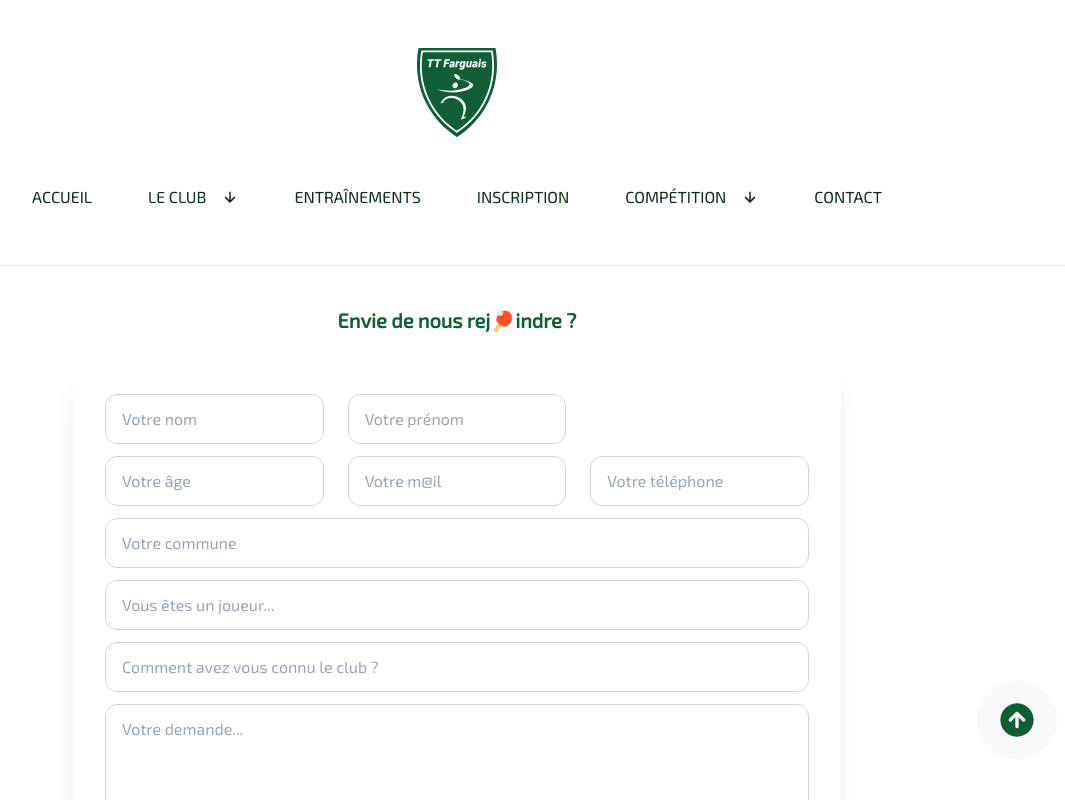
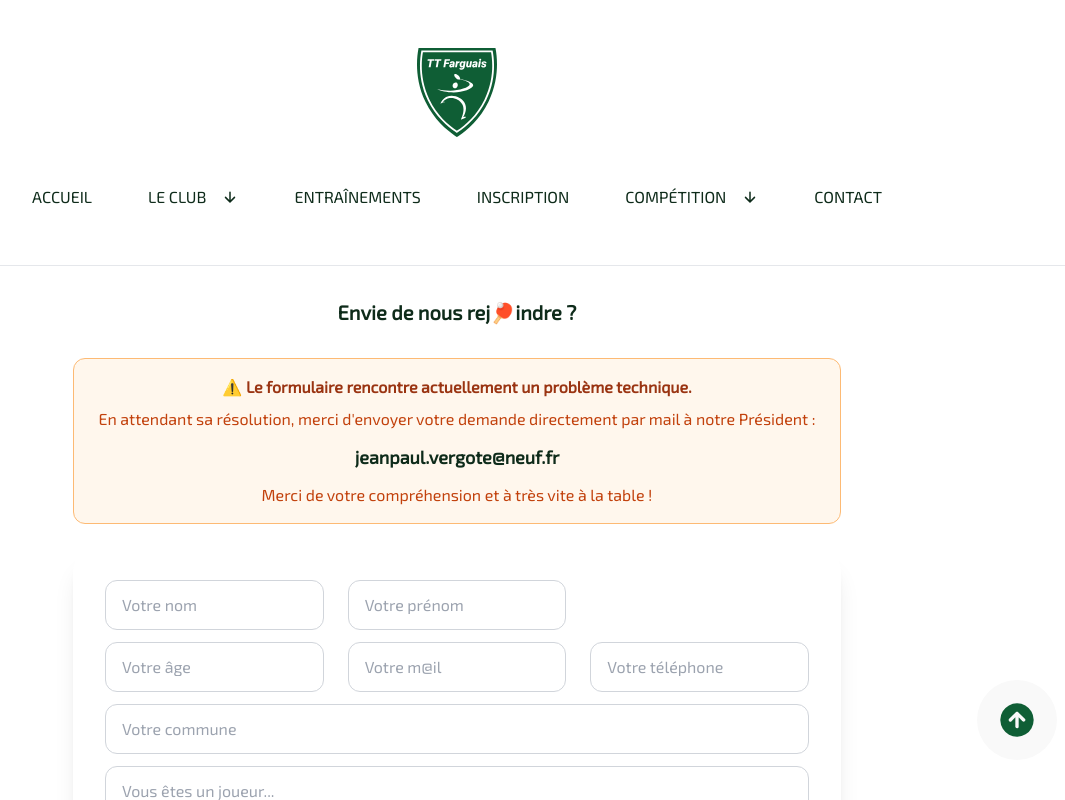
Before and after one commit to ttfarguais/ttfarguais, a Next.js app: page /contact in a window 1280 px wide. Shown: the top 800 px of the page, without its empty margins (183-1248 px from the left). Built offline with nearby package versions, Linux system fonts and the light colour scheme.

Commit message:
Update Contact.jsx

```diff
--- a/app/src/components/Main/contact/Contact.jsx
+++ b/app/src/components/Main/contact/Contact.jsx
@@ -19,16 +19,31 @@ export default function Contact({
         : "border-gray-300 focus:border-green-500"
     }`;
 
-  return (
-    <div className="flex flex-col items-center py-10 px-4">
+ return (
+  <div className="flex flex-col items-center m-auto py-4 px-4">
 
-      {/* Titre */}
-      <div className="text-center mb-5 max-w-2xl">
-        <h1 className="text-xl font-bold text-solid mb-2">
-          Envie de nous rej🏓indre ?
-        </h1>
-      </div>
+    {/* Titre */}
+    <h1 className="text-xl text-center font-bold p-4 mb-4">
+      Envie de nous rej🏓indre ?
+    </h1>
 
+    {/* Message temporaire */}
+    <div className="w-full max-w-3xl mb-6 rounded-xl border border-orange-300 bg-orange-50 p-4 text-center">
+      <p className="font-semibold text-orange-800">
+        ⚠️ Le formulaire rencontre actuellement un problème technique.
+      </p>
+      <p className="mt-2 text-orange-700">
+        En attendant sa résolution, merci d&apos;envoyer votre demande directement par mail à notre Président :
+      </p>
+
+      <p className="mt-3 text-lg font-bold select-all">
+        jeanpaul.vergote@neuf.fr
+      </p>
+
+      <p className="mt-3 text-orange-700">
+        Merci de votre compréhension et à très vite à la table !
+      </p>
+    </div>
       {/* Formulaire */}
       <form
         onSubmit={handleSubmit}
```
